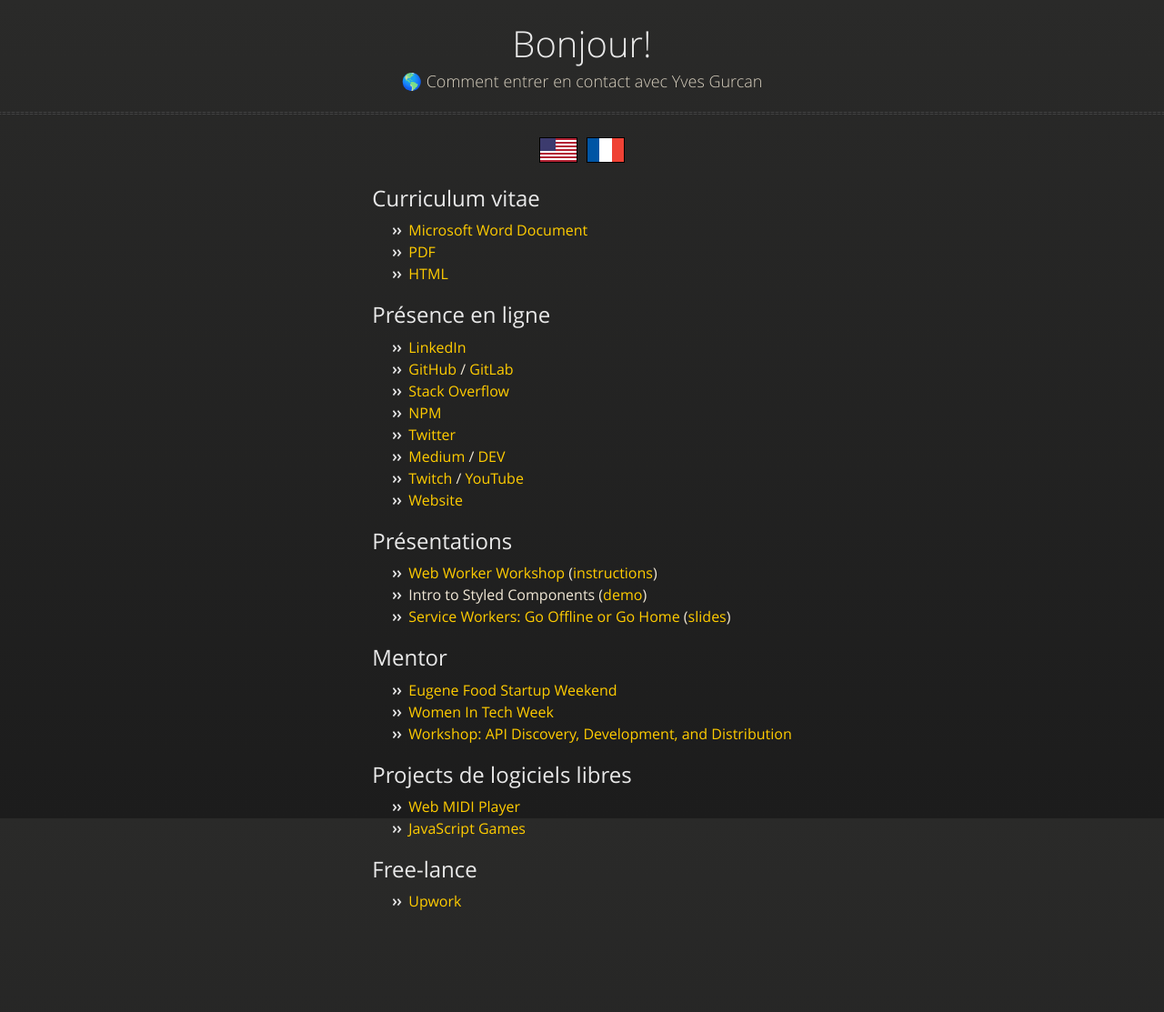
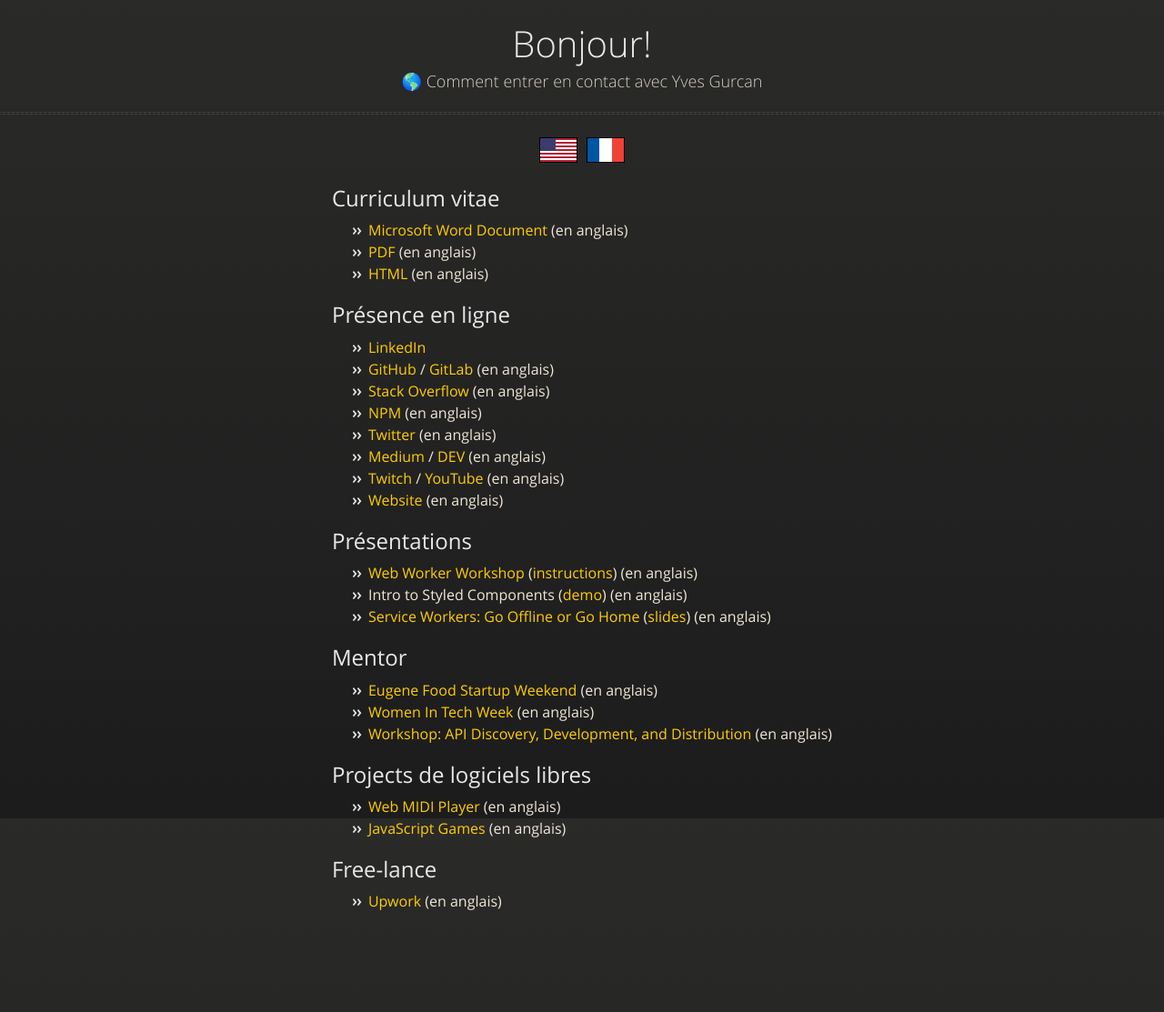
Before and after one commit to yvesgurcan/connect, a Jekyll site: the page built from FR.md, in a window 1280 px wide. Shown: the whole page at 91% size. Built offline with Jekyll 4.4.1, drawn with Linux system fonts in a browser that asks for light colours; our own code applies the rules of GitHub Pages for plain Markdown files; the repository's description, which GitHub fills in, is left out.

Commit message:
Update FR.md

```diff
--- a/FR.md
+++ b/FR.md
@@ -11,38 +11,38 @@
 
 ## Curriculum vitae
 
-- [Microsoft Word Document](https://yvesgurcan.com/resume.docx)
-- [PDF](https://yvesgurcan.com/resume.pdf)
-- [HTML](https://stackoverflow.com/cv/yvesgurcan)
+- [Microsoft Word Document](https://yvesgurcan.com/resume.docx) (en anglais)
+- [PDF](https://yvesgurcan.com/resume.pdf) (en anglais)
+- [HTML](https://stackoverflow.com/cv/yvesgurcan) (en anglais)
 
 ## Présence en ligne
 
 - [LinkedIn](https://www.linkedin.com/in/yvesgurcan/?locale=fr_FR)
-- [GitHub](https://github.com/yvesgurcan) / [GitLab](https://gitlab.com/yvesgurcan)
-- [Stack Overflow](https://stackoverflow.com/users/11439562/yves-gurcan)
-- [NPM](https://www.npmjs.com/~yvesgurcan)
-- [Twitter](https://twitter.com/yvesgurcan)
-- [Medium](https://medium.com/@yvesgurcan) / [DEV](https://dev.to/yvesgurcan)
-- [Twitch](https://www.twitch.tv/yves_gurcan/videos) / [YouTube](https://www.youtube.com/channel/UCmNgbt5GFQfdwPOKaJ-NHYw/videos)
-- [Website](https://yvesgurcan.com/)
+- [GitHub](https://github.com/yvesgurcan) / [GitLab](https://gitlab.com/yvesgurcan) (en anglais)
+- [Stack Overflow](https://stackoverflow.com/users/11439562/yves-gurcan) (en anglais)
+- [NPM](https://www.npmjs.com/~yvesgurcan) (en anglais)
+- [Twitter](https://twitter.com/yvesgurcan) (en anglais)
+- [Medium](https://medium.com/@yvesgurcan) / [DEV](https://dev.to/yvesgurcan) (en anglais)
+- [Twitch](https://www.twitch.tv/yves_gurcan/videos) / [YouTube](https://www.youtube.com/channel/UCmNgbt5GFQfdwPOKaJ-NHYw/videos) (en anglais)
+- [Website](https://yvesgurcan.com/) (en anglais)
 
 ## Présentations
 
-- [Web Worker Workshop](https://www.meetup.com/Elm-Eug/events/gnzgkryzpbcb/) ([instructions](https://github.com/yvesgurcan/workers/tree/master/workshop))
-- Intro to Styled Components ([demo](https://styled.yvesgurcan.com/))
-- [Service Workers: Go Offline or Go Home](https://www.meetup.com/eugenewebdevs/events/261941044/) ([slides](https://slides.com/yvesgurcan/sw#/))
+- [Web Worker Workshop](https://www.meetup.com/Elm-Eug/events/gnzgkryzpbcb/) ([instructions](https://github.com/yvesgurcan/workers/tree/master/workshop)) (en anglais)
+- Intro to Styled Components ([demo](https://styled.yvesgurcan.com/)) (en anglais)
+- [Service Workers: Go Offline or Go Home](https://www.meetup.com/eugenewebdevs/events/261941044/) ([slides](https://slides.com/yvesgurcan/sw#/)) (en anglais)
 
 ## Mentor
 
-- [Eugene Food Startup Weekend](http://communities.techstars.com/usa/eugene/startup-weekend/14837)
-- [Women In Tech Week](https://redefiningwomenintech.com/event/women-in-tech-week-oct-21-25)
-- [Workshop: API Discovery, Development, and Distribution](https://www.meetup.com/eugenewebdevs/events/260157602/)
+- [Eugene Food Startup Weekend](http://communities.techstars.com/usa/eugene/startup-weekend/14837) (en anglais)
+- [Women In Tech Week](https://redefiningwomenintech.com/event/women-in-tech-week-oct-21-25) (en anglais)
+- [Workshop: API Discovery, Development, and Distribution](https://www.meetup.com/eugenewebdevs/events/260157602/) (en anglais)
 
 ## Projects de logiciels libres
 
-- [Web MIDI Player](https://midi.yvesgurcan.com)
-- [JavaScript Games](https://games.yvesgurcan.com)
+- [Web MIDI Player](https://midi.yvesgurcan.com) (en anglais)
+- [JavaScript Games](https://games.yvesgurcan.com) (en anglais)
 
 ## Free-lance
 
-- [Upwork](https://www.upwork.com/o/profiles/users/~01597447d3d6d1ea57/)
+- [Upwork](https://www.upwork.com/o/profiles/users/~01597447d3d6d1ea57/) (en anglais)
```
